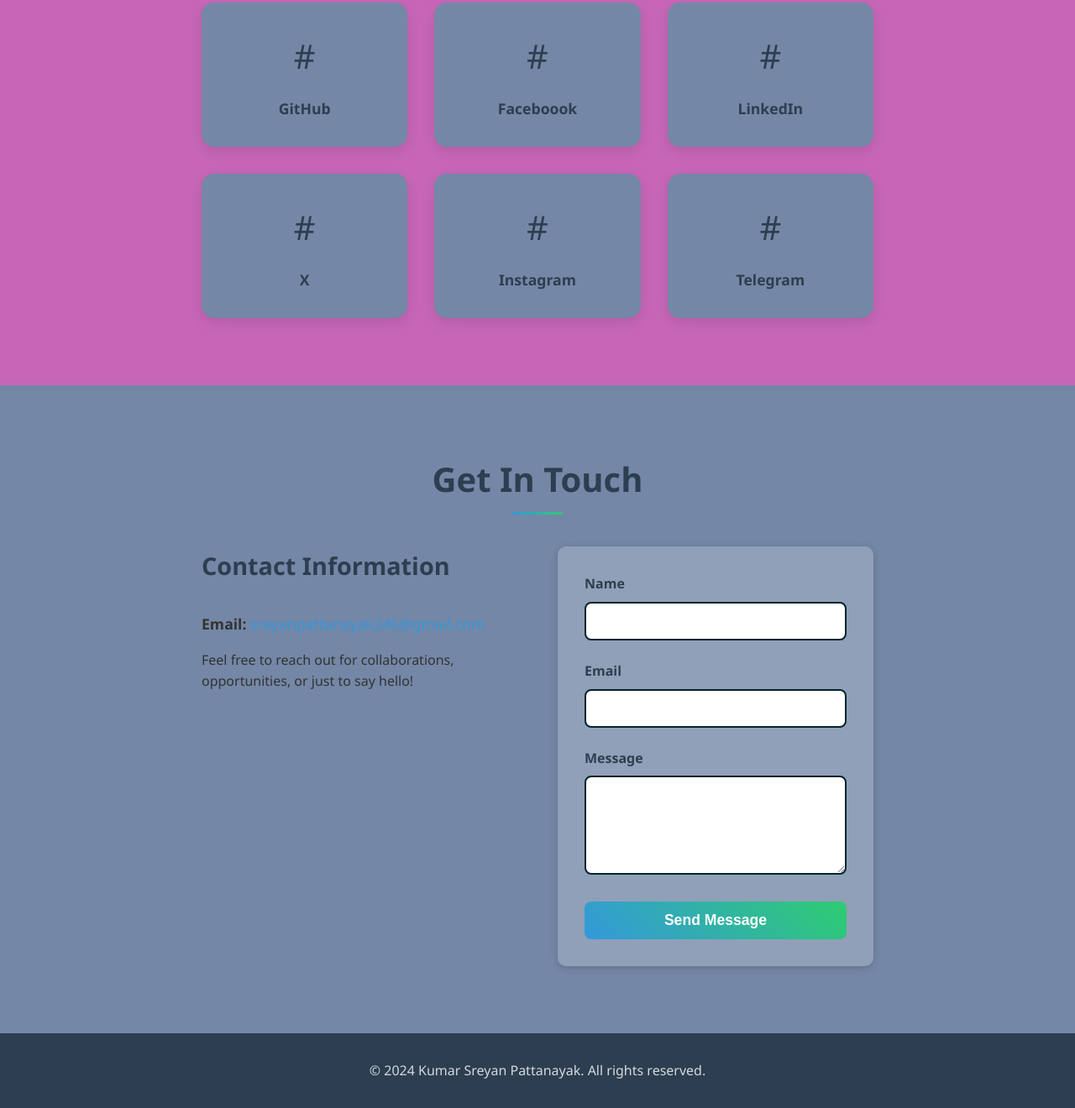
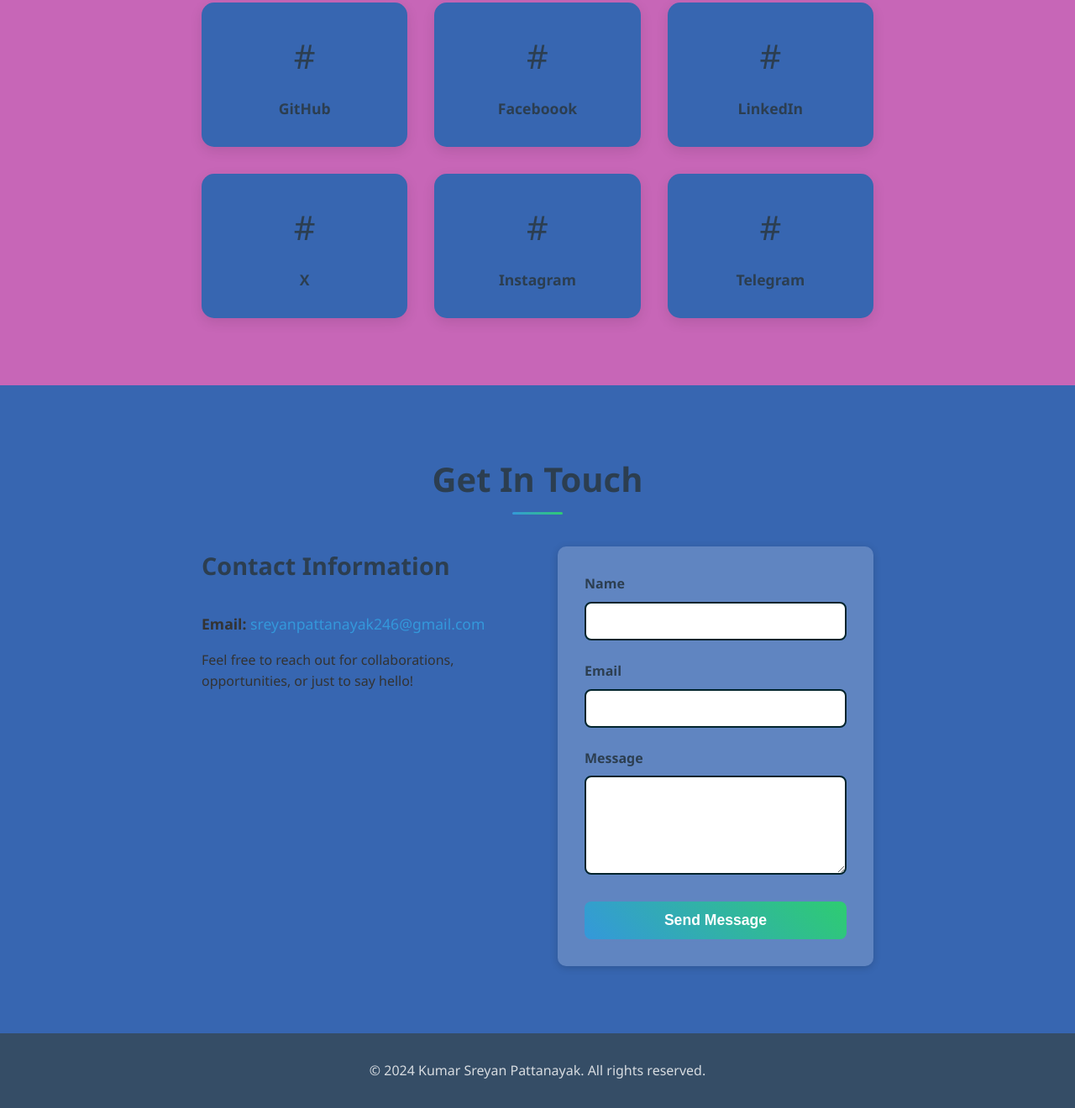
Before and after one commit to Ksreyan0725/My_personal_portfolio, a plain HTML site: page index.html in a window 1280 px wide. Shown: the part 4783-6103 px from the top of the page at 84% size. Drawn offline with Linux system fonts and the light colour scheme.

Commit message:
fixed color

```diff
--- a/style.css
+++ b/style.css
@@ -563,7 +563,7 @@ body.darkmode .achievement-card {
 
 .soft-skill {
   background: linear-gradient(45deg, #3498db, #2ecc71);
-  color: rgb(116, 135, 166);
+  color:rgb(55, 102, 177);
   padding: 0.5rem 1rem;
   border-radius: 20px;
   font-size: 0.9rem;
@@ -572,7 +572,7 @@ body.darkmode .achievement-card {
 
 body.darkmode .skills-category {
     background: #2d2d2d;
-    color: rgb(116, 135, 166);
+    color: rgb(55, 102, 177);
 }
 /* Social Section */
 .social {
@@ -592,7 +592,8 @@ body.darkmode .skills-category {
   flex-direction: column;
   align-items: center;
   padding: 2rem;
-  background: rgb(116, 135, 166);
+  background: rgb(55, 102, 177);
+
   border-radius: 15px;
   text-decoration: none;
   color: #2c3e50;
@@ -618,7 +619,7 @@ body.darkmode .skills-category {
 
 /* Contact Section */
 .contact {
-  background: rgb(116, 135, 166);
+  background: rgb(55, 102, 177);
 }
 
 .contact-content {
@@ -711,7 +712,7 @@ body.darkmode textarea {
 
 /* Footer */
 .footer {
-  background: #2c3e50;
+  background: #354d66;
   color: white;
   text-align: center;
   padding: 2rem 0;
```
